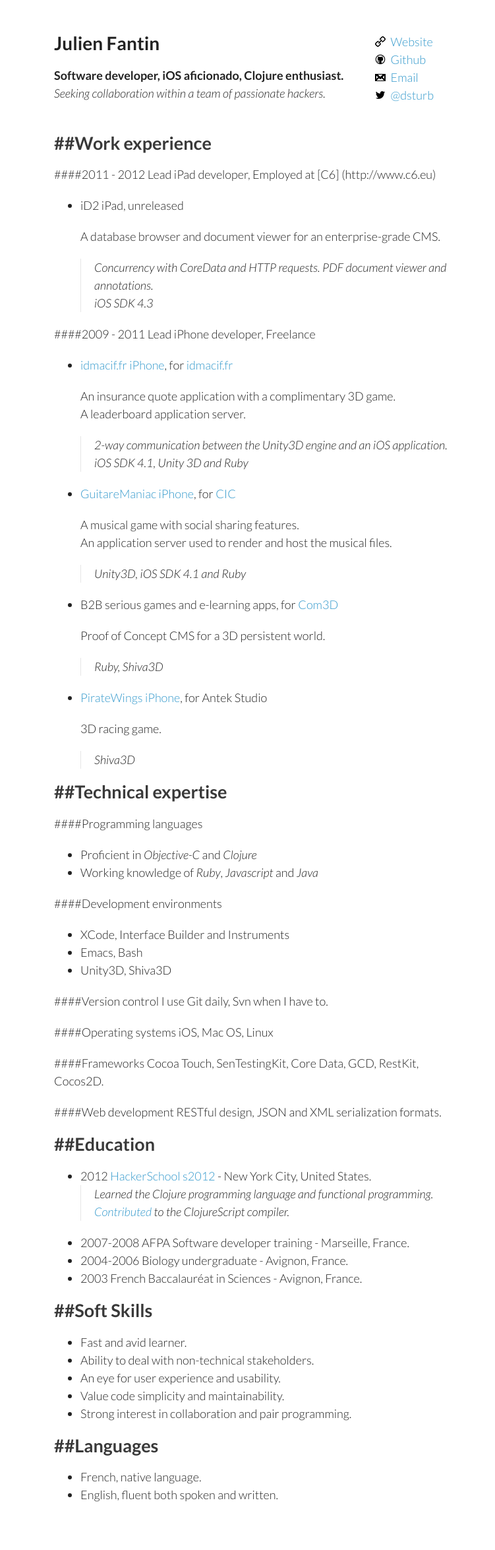
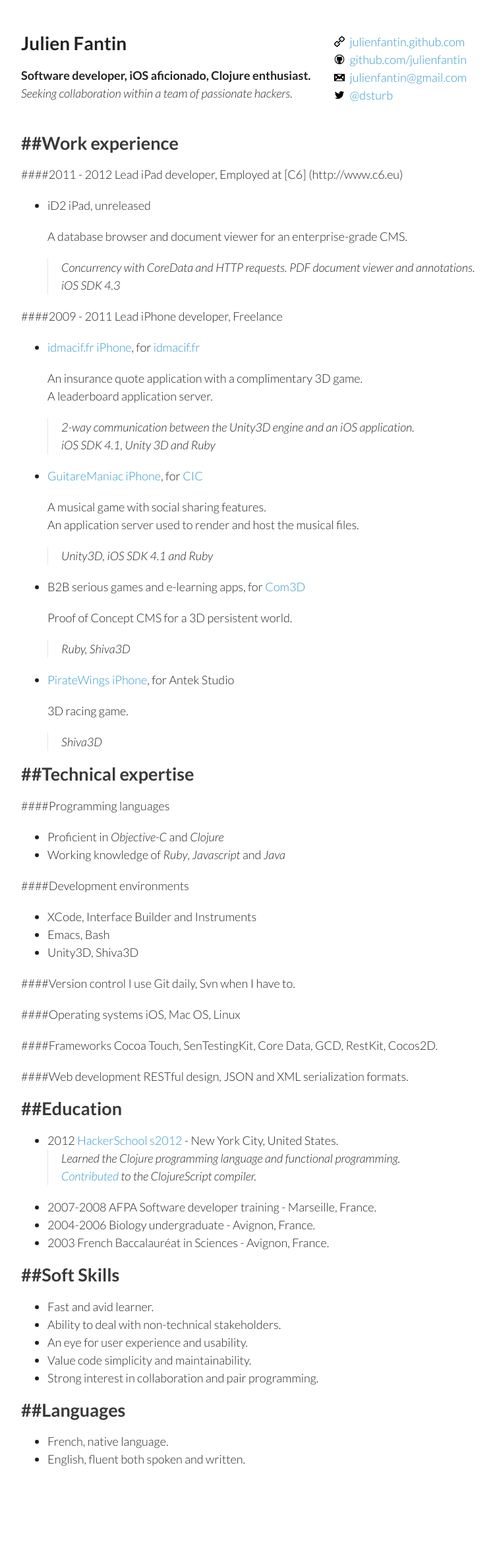
Before and after one commit to julienfantin/julienfantin.github.com, a Jekyll site: the page built from resume_full.md, in a window 1280 px wide. Shown: the whole page at 66% size, without its empty margins (258-1009 px from the left). Built offline with Jekyll 4.4.1, drawn with Linux system fonts in a browser that asks for light colours; after the commit the page ends 2295 px from its top, so only the background shows below that.

Commit message:
Resume: print friendly version.

```diff
--- a/_includes/resume_header.html
+++ b/_includes/resume_header.html
@@ -1,15 +1,28 @@
 <style type="text/css">
   body {
-  width: 600px;
+  width: 700px;
   margin:0 auto;
+  }
+  .icon {
+  background-position: left center;
+  background-repeat: no-repeat;
+  padding-left: 24px;
   }
 </style>
 
 <p class="right-align">
   <a style="background-image:url(/images/link.png)"
      class="icon"
-     href="https://julienfantin.github.com/">Website</a><br/>
-  {% include contacts.html %}
+     href="https://julienfantin.github.com/">julienfantin.github.com</a><br/>
+<a style="background-image:url(/images/github.png)"
+   class="icon"
+   href="https://github.com/julienfantin">github.com/julienfantin</a><br/>
+<a style="background-image:url(/images/email.png)"
+   class="icon"
+   href="mailto:julienfantin@gmail.com?subject=Hi!">julienfantin@gmail.com</a><br/>
+<a style="background-image:url(/images/twitter.png)"
+   class="icon"
+   href="https://twitter.com/dsturb">@dsturb</a><br/>
 </p>
 
 <h1>{{ site.title }}</h1>
```
Also changed, not shown: resume.md (+1 -1 lines).
